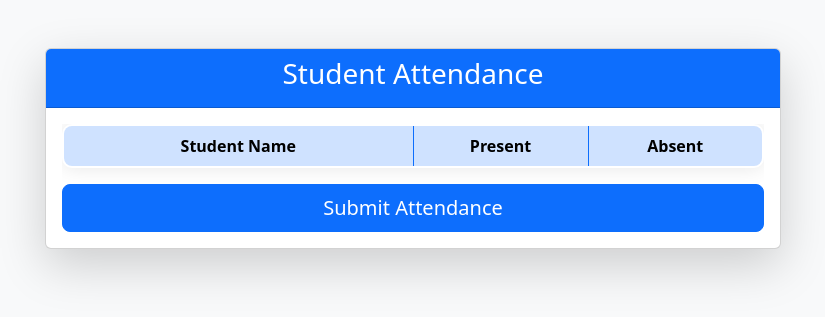
After one commit to balaganesh-v/student_details, a Flask app: page /attendance in a window 1280 px wide. The commit adds this page. Shown: the top 317 px of the page, without its empty margins (227-1052 px from the left). Run offline with Flask 3, Linux system fonts and the light colour scheme; data that the repository does not hold is empty.

Commit message:
Add the Attendance Details

```diff
--- a/app.py
+++ b/app.py
@@ -1,7 +1,8 @@
 from flask import Flask, render_template, request, redirect, url_for, jsonify
-from db import students_information, delete_detail, select_student, get_subjects, insert_student, publishdetails ,update
+from db import students_information, delete_detail, select_student, get_subjects, insert_student, publishdetails ,update,reg_attendance
 from sample_record.load_test_record import load_all_records
 import cloudinary,cloudinary.uploader
+from datetime import date
 import os
 
 app = Flask(__name__)
@@ -17,17 +18,22 @@ def cloudinary_config():
     )
 cloudinary_config()
 
-@app.route('/')
-def index():
-    students = students_information() or []
+def pagination(students):
     page = request.args.get('page', 1, type=int)
     per_page = 10
     start = (page - 1) * per_page
     end = start + per_page
     total_pages = (len(students) + per_page -1) // per_page
-    students = students[start:end]
+    paginated_students = students[start:end]
 
-    return render_template("index.html",students=students, total_pages=total_pages, page=page)
+    return paginated_students,total_pages,page
+
+
+@app.route('/')
+def index():
+    students = students_information() or []
+    paginated_students, total_pages, page = pagination(students)
+    return render_template("index.html",students=paginated_students, total_pages=total_pages, page=page)
 
 @app.route('/register', methods=['POST'])
 def register():
@@ -119,6 +125,47 @@ def Update_values():
     except Exception as e:
         return jsonify({"error": str(e)}), 500
 
+
+@app.route('/attendance')
+def attendance():
+    students = students_information()
+    return render_template('attendance.html',students=students)
+
+
+@app.route('/register_attendance', methods=['POST', 'GET'])
+def register_attendance():
+    students = students_information()  # fetch students first
+
+    if request.method == 'POST':
+        try:
+            data = request.form.to_dict()
+            print(data)
+            arr = []
+            print(arr)
+            for key, value in data.items():
+                if key.startswith("attendance_"):
+                    student_id = int(key.replace("attendance_", ""))
+                    attendance_status = value
+                    today_date = date.today()
+                    today_date_str = today_date.strftime('%Y-%m-%d')
+                    arr.append((student_id, today_date_str, attendance_status))
+
+            # Call your function to insert attendance into DB
+            print(arr)
+            reg_attendance(arr)
+
+            # Optionally, you can show a success message here
+            return render_template("attendance.html", students=students)
+
+        except Exception as e:
+            print("Error:", e)
+            return "Something went wrong", 500
+
+    # For GET request
+    return render_template("attendance.html", students=students)
+
+
+
 if __name__ == '__main__':
     load_all_records()
     app.run(debug=True)
--- a/db.py
+++ b/db.py
@@ -30,7 +30,7 @@ def students_information():
             print(f"Error fetching students: {e}")
         finally:
             connection.close()
-    return []
+
 
 
 def insert_student(student):
@@ -158,7 +158,7 @@ def students_record(students):
     if connection:
         try:
             with connection.cursor() as cursor:
-                cursor.execute("TRUNCATE TABLE students_information")
+                cursor.execute("DELETE FROM students_information")
                 connection.commit()
                 query = """
                 INSERT INTO students_information (student_name, student_id, father_name, mother_name,
@@ -196,7 +196,7 @@ def exams_record(exam_lists):
         try:
             with connection.cursor() as cursor:
                 #Delete the previous values in the database
-                cursor.execute(" TRUNCATE TABLE exam_table;")
+                cursor.execute(" DELETE FROM exam_table;")
                 connection.commit()
                 # Insert the New values in the Database
                 exam_query = """ INSERT INTO exam_table (exam_name, exam_code, class_name) VALUES (%s, %s, %s)"""
@@ -270,3 +270,20 @@ def update(student):
             print(f"Error : {e}")
         finally:
             connection.close()
+
+
+def reg_attendance(arr):
+    connection=db_connection()
+    if connection:
+        try:
+            with connection.cursor() as cursor:
+                query = """ INSERT INTO attendance ( student_id , attendance_date , attendance_status )
+                VALUES (%s , %s ,%s );"""
+                cursor.executemany(query,arr)
+                connection.commit()
+                print("Successfully Values are Updated")
+
+        except Exception as e:
+            print(f"Error:{e}")
+        finally:
+            connection.close()
--- a/requirements.txt
+++ b/requirements.txt
@@ -2,3 +2,4 @@ Flask==3.1.1
 python-dotenv==1.0.1
 PyMySQL==1.1.1
 cloudinary=1.44.0
+DateTime==5.5
--- /dev/null
+++ b/templates/attendance.html
@@ -0,0 +1,78 @@
+<!DOCTYPE html>
+<html lang="en">
+
+<head>
+    <meta charset="UTF-8">
+    <title>Attendance</title>
+    <link href="https://cdn.jsdelivr.net/npm/bootstrap@5.3.0/dist/css/bootstrap.min.css" rel="stylesheet">
+    <style>
+        input[type="radio"] {
+            width: 25px;
+            height: 25px;
+            accent-color: #2d62ff; /* Bootstrap primary color */
+            cursor: pointer;
+            margin-top:5px;
+            transition: transform 0.2s ease;
+        }
+
+        table {
+            border: 2px solid #0d6efd;
+            box-shadow: 0 0 20px rgba(0, 0, 0, 0.1);
+            border-radius: 10px;
+            overflow: hidden;
+        }
+
+        th, td {
+            border: 1px solid #0d6efd !important;
+            text-align: center;
+            vertical-align: middle !important;
+        }
+    </style>
+</head>
+
+<body class="bg-light">
+    <div class="container my-5">
+        <div class="row justify-content-center">
+            <div class="col-md-8">
+                <div class="card shadow-lg">
+                    <div class="card-header bg-primary text-white text-center">
+                        <h3>Student Attendance</h3>
+                    </div>
+                    <div class="card-body">
+                        <form method="post" action="/register_attendance">
+                            <div class="table-responsive">
+                                <table class="table table-bordered">
+                                    <thead class="table-primary">
+                                        <tr>
+                                            <th style="width: 50%;">Student Name</th>
+                                            <th style="width: 25%;">Present</th>
+                                            <th style="width: 25%;">Absent</th>
+                                        </tr>
+                                    </thead>
+                                    <tbody>
+                                        {% for student in students %}
+                                        <tr>
+                                            <td>{{ student.student_name }}</td>
+                                            <td>
+                                                <input type="radio" name="attendance_{{ student.student_id }}" value="Present">
+                                            </td>
+                                            <td>
+                                                <input type="radio" name="attendance_{{ student.student_id }}" value="Absent">
+                                            </td>
+                                        </tr>
+                                        {% endfor %}
+                                    </tbody>
+                                </table>
+                            </div>
+                            <div class="d-grid gap-2">
+                                <button type="submit" class="btn btn-primary btn-lg">Submit Attendance</button>
+                            </div>
+                        </form>
+                    </div>
+                </div>
+            </div>
+        </div>
+    </div>
+</body>
+
+</html>
--- a/templates/exam.html
+++ b/templates/exam.html
@@ -170,7 +170,7 @@
 
         function loadSubjects() {
             fetch('/subjects')
-                .then(res => res.json())
+                .then(response => res.json())
                 .then(data => {
                     const dropdown = document.getElementById('subjectsDropDown');
                     dropdown.innerHTML = '<option value="">Select a Subject</option>';
@@ -195,7 +195,7 @@
                 return;
             }
 
-            fetch('/add', {
+            fetch(`/add `, {
                 method: 'POST',
                 headers: { 'Content-Type': 'application/json' },
                 body: JSON.stringify({
```
Also changed, not shown: templates/index.html (+13 -13 lines).
